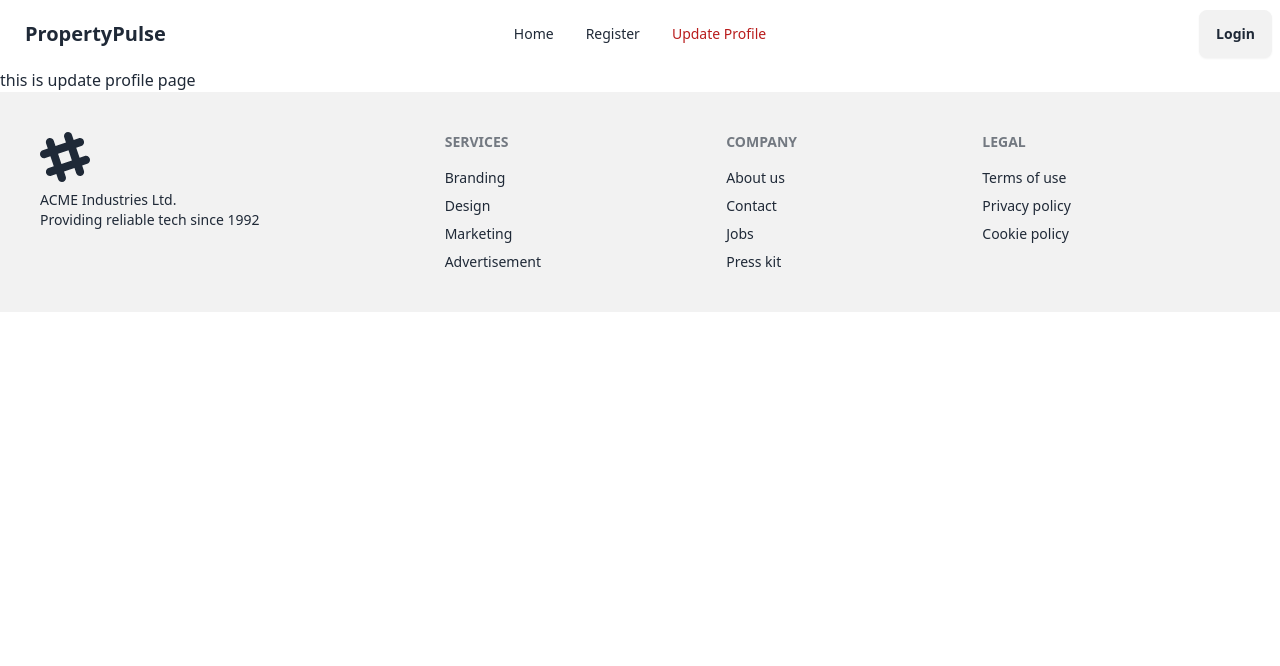
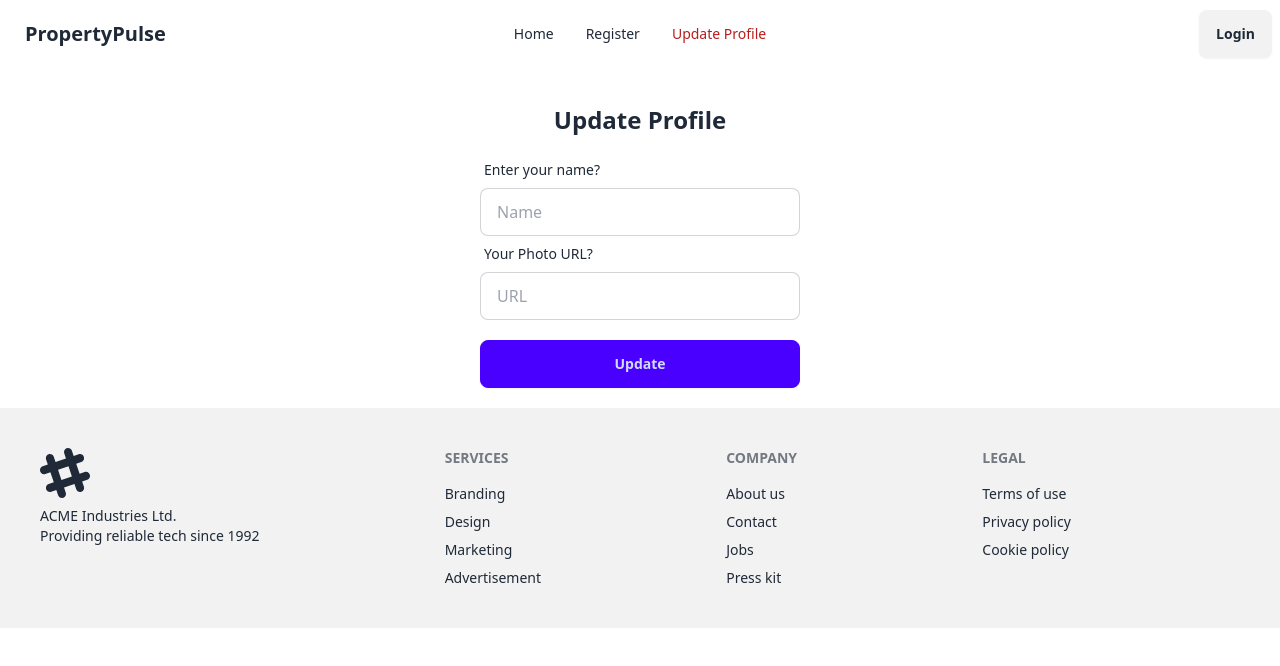
Before and after one commit to imzahidhasan/PropertyPulse, a React (Vite) app: page /update-profile in a window 1280 px wide. Shown: the top 666 px of the page. Built offline with nearby package versions, Linux system fonts and the light colour scheme; no server answers.

Commit message:
added updated profile function

```diff
--- a/src/Firebase/FirebaseProvider.jsx
+++ b/src/Firebase/FirebaseProvider.jsx
@@ -1,7 +1,6 @@
 import { createUserWithEmailAndPassword, onAuthStateChanged, signInWithEmailAndPassword, signInWithPopup, signOut, updateProfile } from 'firebase/auth'
 import React, { createContext, useEffect, useState } from 'react'
 import auth from './firebase.config'
-import { GithubAuthProvider, GoogleAuthProvider } from 'firebase/auth/cordova'
 export const FirebaseContext = createContext(null)
 
 const FirebaseProvider = ({ children }) => {
--- a/src/Pages/RegisterPage.jsx
+++ b/src/Pages/RegisterPage.jsx
@@ -37,14 +37,15 @@ const RegisterPage = () => {
                     <h1 className='font-bold text-2xl text-center p-4'>Register Now</h1>
                 </div>
                 <form onSubmit={handleSubmit(onSubmit)}>
+
                     <label className="form-control w-full mx-auto max-w-xs">
                         <div className="label">
                             <span className="label-text">Enter your name?</span>
                         </div>
                         <input {...register("name", { required: true })} type="text" placeholder="Name" className="input input-bordered w-full max-w-xs" />
                         {errors.name && <span className='text-red-500'>This field is required</span>}
+                    </label>
 
-                    </label>
                     <label className="form-control mx-auto w-full max-w-xs">
                         <div className="label">
                             <span className="label-text">Enter your email?</span>
@@ -53,14 +54,15 @@ const RegisterPage = () => {
                         {errors.email && <span className='text-red-500'>This field is required</span>}
 
                     </label>
+
                     <label className="form-control mx-auto w-full max-w-xs">
                         <div className="label">
                             <span className="label-text">Your Photo URL?</span>
                         </div>
                         <input {...register("url", { required: true })} type="text" placeholder="URL " className="input input-bordered w-full max-w-xs" />
                         {errors.url && <span className='text-red-500'>This field is required</span>}
+                    </label>
 
-                    </label>
                     <label className="form-control mx-auto w-full max-w-xs">
                         <div className="label">
                             <span className="label-text">Enter your password?</span>
--- a/src/Pages/UpdateProfilePage.jsx
+++ b/src/Pages/UpdateProfilePage.jsx
@@ -1,8 +1,57 @@
-import React from 'react'
+import React, { useContext } from 'react'
+import { useForm } from 'react-hook-form';
+import { FirebaseContext } from '../Firebase/FirebaseProvider';
+import toast from 'react-hot-toast';
 
 const UpdateProfilePage = () => {
+  const { updateUser }=useContext(FirebaseContext)
+  const {
+    register,
+    handleSubmit,
+    reset,
+    formState: { errors },
+  } = useForm()
+
+  const onSubmit = ({ name, url }) => {
+    updateUser(name, url).then(() => {
+      toast.success("Info updated successfully!")
+      reset()
+    }).catch(() => {
+      toast.error('Please login first')
+    })
+   }
   return (
-    <div>this is update profile page</div>
+    <>
+      <div className='p-5 mx-auto'>
+        <div>
+          <h1 className='font-bold text-2xl text-center p-4'>Update Profile</h1>
+        </div>
+        <form onSubmit={handleSubmit(onSubmit)}>
+          <label className="form-control w-full mx-auto max-w-xs">
+            <div className="label">
+              <span className="label-text">Enter your name?</span>
+            </div>
+            <input {...register("name", { required: true })} type="text" placeholder="Name" className="input input-bordered w-full max-w-xs" />
+            {errors.name && <span className='text-red-500'>This field is required</span>}
+          </label>
+          <label className="form-control mx-auto w-full max-w-xs">
+            <div className="label">
+              <span className="label-text">Your Photo URL?</span>
+            </div>
+            <input {...register("url", {
+              pattern: {
+                value: /^https:\/\//,
+                message: "URL must start with https://"
+              }
+            })} type="text" placeholder="URL " className="input input-bordered w-full max-w-xs" />
+            {errors.url && <span className='text-red-500'>{errors?.url?.message}</span>}
+          </label>
+          <div className='text-center mt-5'>
+            <button className='btn  w-full max-w-xs text-center btn-primary'> Update</button>
+          </div>
+        </form>
+      </div>
+    </>
   )
 }
 
```
